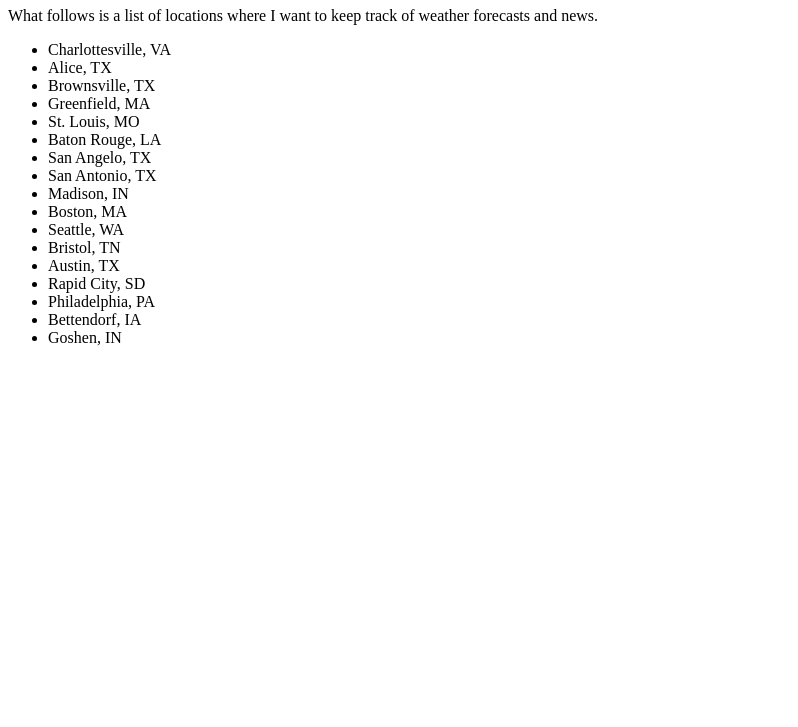
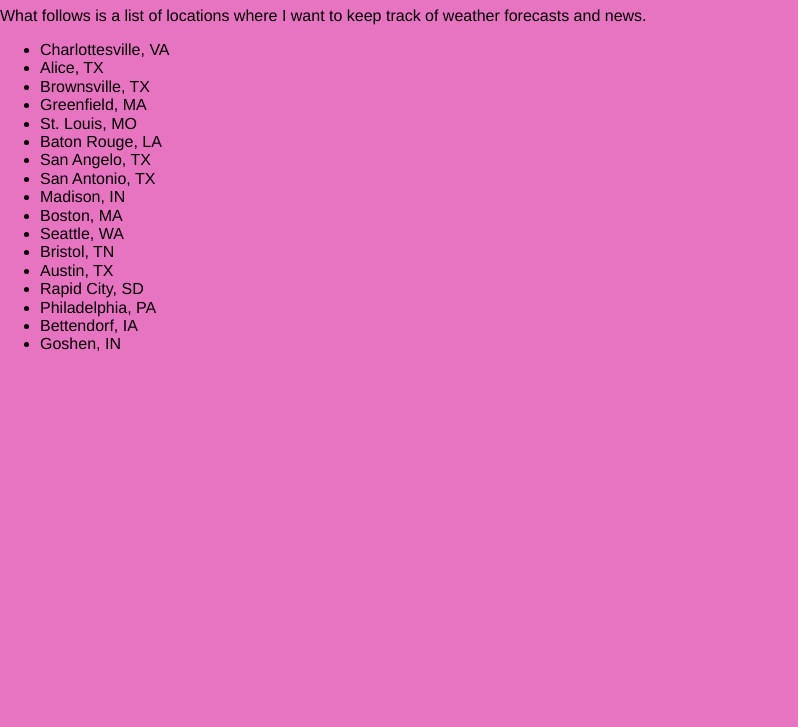
Before and after one commit to cpmechem/family-locations, a website: page index.html in a window 1280 px wide. Shown: the part 73-800 px from the top of the page, without its empty margins (0-798 px from the left). Drawn offline with nearby package versions, Linux system fonts and the light colour scheme.

Commit message:
Added background color and changed font as practice

```diff
--- /dev/null
+++ b/css/styles.css
@@ -0,0 +1,6 @@
+body {
+    font-family: "helvetica neue",Arial, Helvetica, sans-serif;
+    background: rgb(231, 116, 193)
+    ;
+
+}
--- a/index.html
+++ b/index.html
@@ -4,6 +4,8 @@
     <meta charset="UTF-8">
     <meta name="viewport" content="width=device-width, initial-scale=1.0">
     <title>News and Weather Tracker for Family Locations</title>
+    <link rel="stylesheet" href="https://cdnjs.cloudflare.com/ajax/libs/normalize/8.0.1/normalize.min.css">
+    <link rel="stylesheet" href="css/styles.css">
 </head>
 <body>
     <h1>List of Locations Where Friends and Family Live</h1>
```
